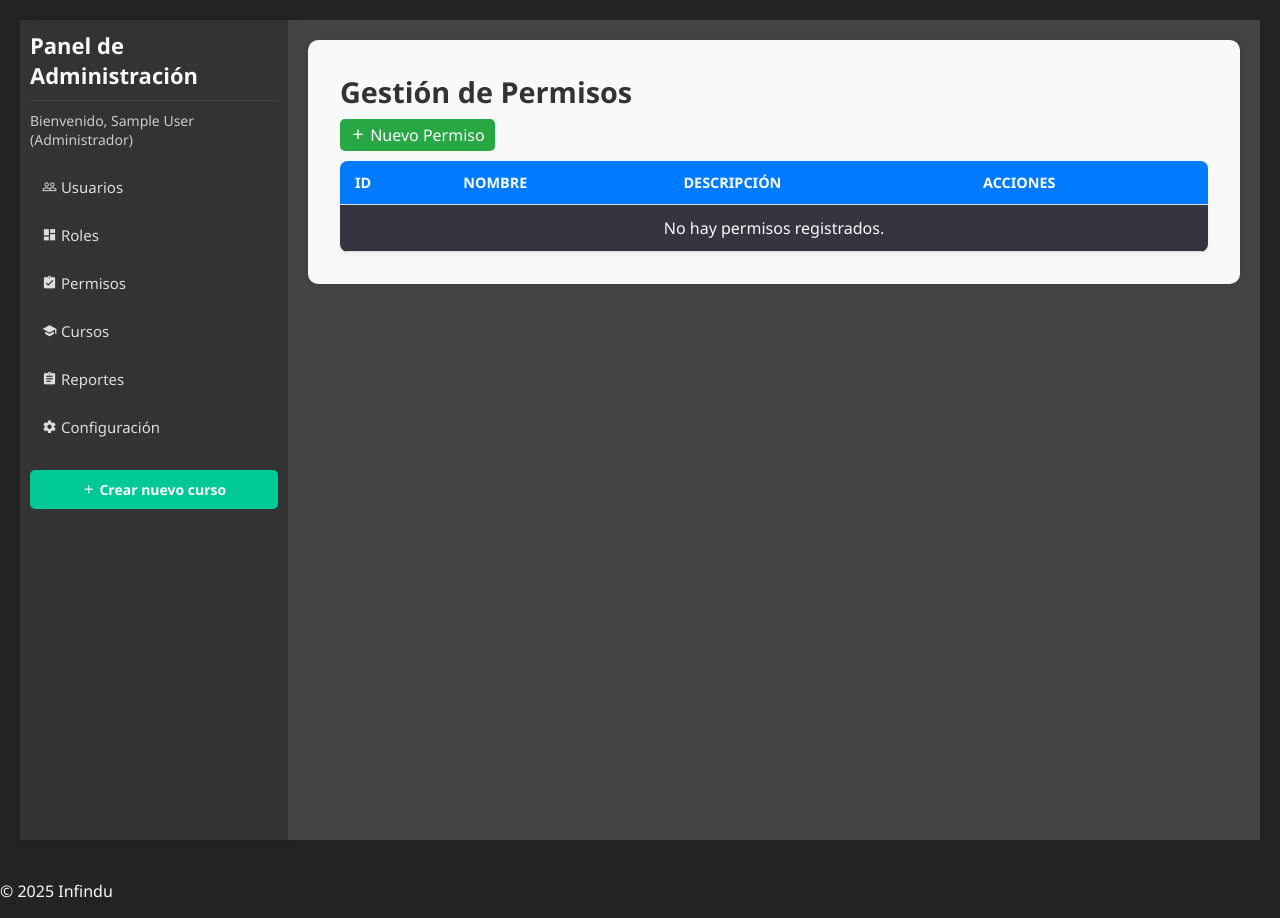
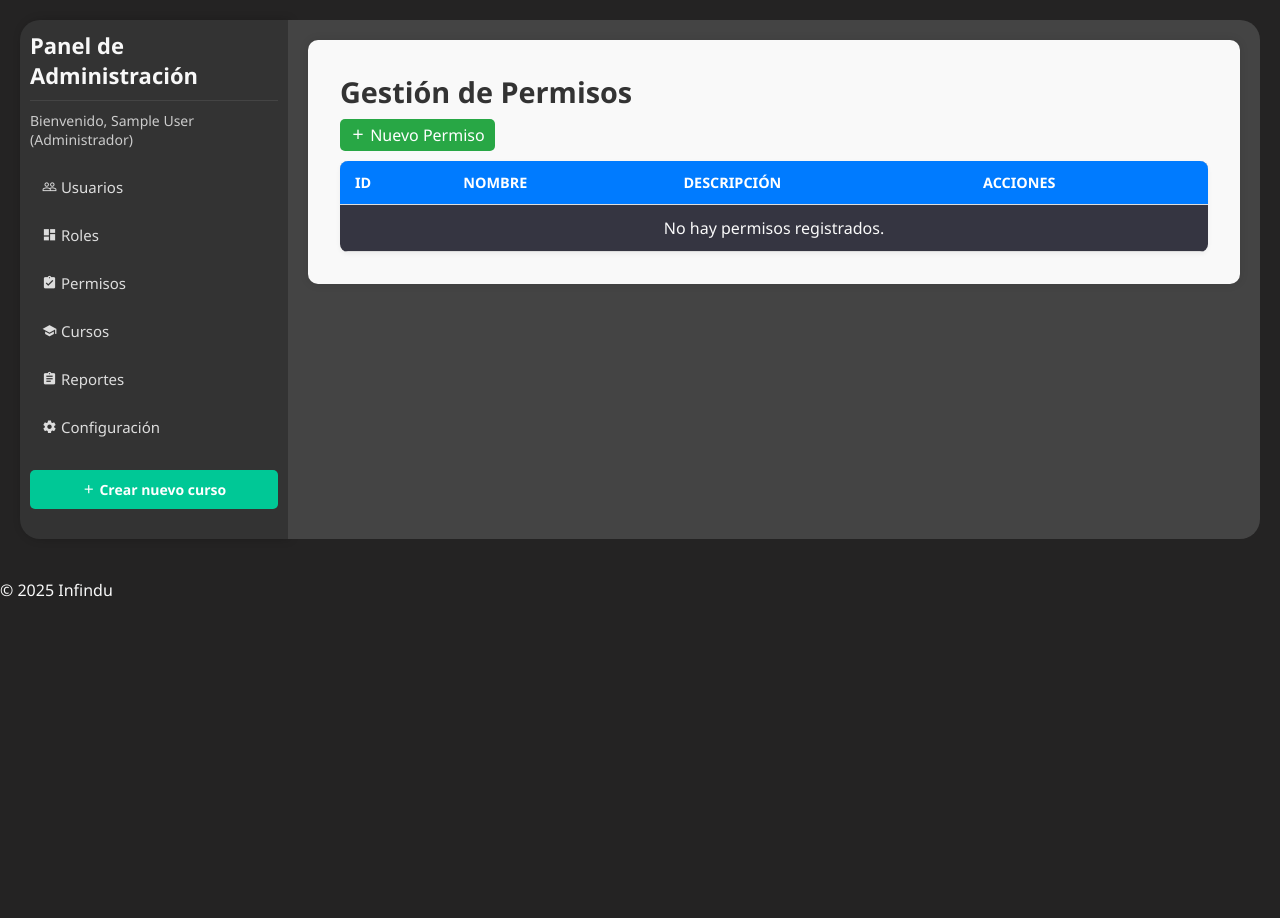
Before and after one commit to abdiasc/infindu, a PHP site: page /admin/permisos in a window 1280 px wide. Shown: the part 63-981 px from the top of the page. After the commit the page ends 660 px from the top, so only its background shows below. Run offline with PHP 8.4, Linux system fonts and the light colour scheme; the visitor is signed in with stand-in values (Sample User, id 1); data that the repository does not hold is empty; some web fonts are replaced.

Commit message:
pequeña modificacion css

```diff
--- a/public/css/style.css
+++ b/public/css/style.css
@@ -60,6 +60,7 @@ header{
     width: 80%;
     background-color: #444;
     padding: 20px;
+    border-radius: 0px 20px 20px 0px;
 }
 .contenido ul li a{
     color: #fafafa;
@@ -137,12 +138,12 @@ header{
     background-color: #1e1e2f;
     color: #fff;
     padding: 20px;
-    height: 100vh;
     left: 0;
     top: 0;
     overflow-y: auto;
     box-shadow: 2px 0 10px rgba(0, 0, 0, 0.2);
     font-family: 'Segoe UI', sans-serif;
+    border-radius: 20px 0px 0px 20px;
 }
 
 /* Título */
```
